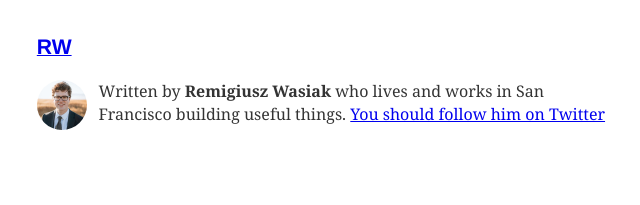
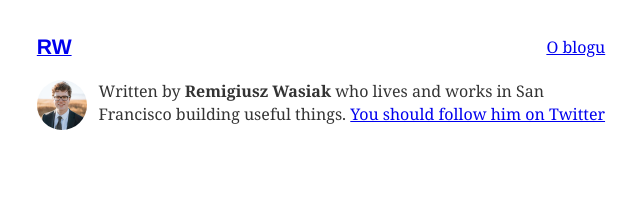
Before and after one commit to Remigiusz-Wasiak/blog, a Gatsby site: page / in a window 1280 px wide. Shown: the top 205 px of the page, 319-959 px from the left. Built offline with nearby package versions, Linux system fonts and the light colour scheme; Gatsby itself is replaced by a stand-in of ours; some packages are replaced by stand-ins of ours; what typography-theme-bootstrap would draw is missing.

Commit message:
Link to main page refactored

```diff
--- a/src/components/Header/Header.jsx
+++ b/src/components/Header/Header.jsx
@@ -43,7 +43,12 @@ class Header extends React.Component {
           <List>
             {location.pathname !== rootPath && (
               <StyledLink>
-                <Link to="/">Start</Link>
+                <Link to={rootPath}>Start</Link>
+              </StyledLink>
+            )}
+            {location.pathname !== aboutPath && (
+              <StyledLink>
+                <Link to={aboutPath}>O blogu</Link>
               </StyledLink>
             )}
           </List>
```
